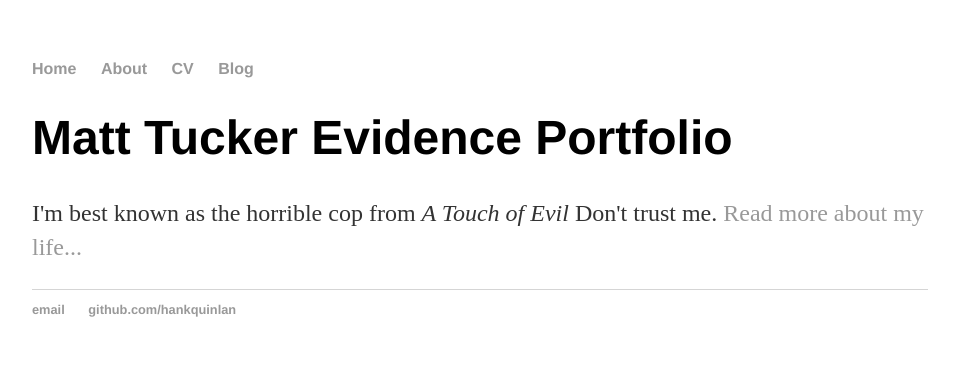
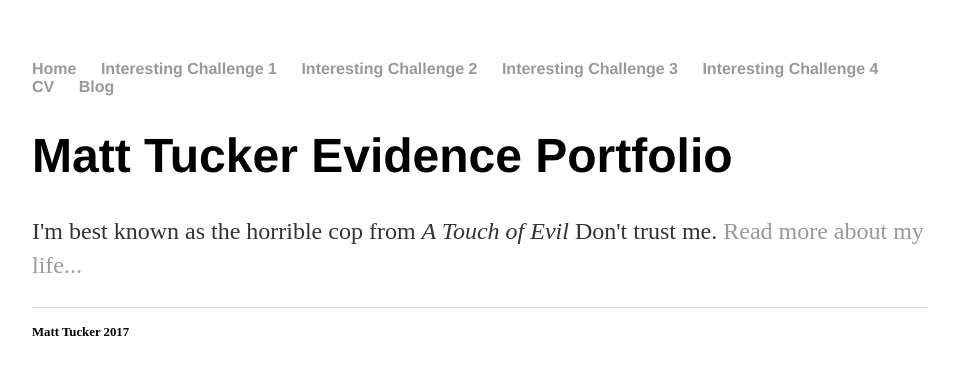
Before and after one commit to Lazac88/tuckmn1.github.io, a Jekyll site: the page built from index.html, in a window 1280 px wide. Shown: the top 375 px of the page, without its empty margins (160-1115 px from the left). Built offline with Jekyll 4.4.1, drawn with Linux system fonts in a browser that asks for light colours.

Commit message:
Create default.html

```diff
--- a/_layouts/default.html
+++ b/_layouts/default.html
@@ -9,7 +9,10 @@
 			<nav>
 	    		<ul>
 	        		<li><a href="/">Home</a></li>
-		        	<li><a href="/about">About</a></li>
+		        	<li><a href="/challenge1">Interesting Challenge 1</a></li>
+				<li><a href="/challenge2">Interesting Challenge 2</a></li>
+				<li><a href="/challenge3">Interesting Challenge 3</a></li>
+				<li><a href="/challenge4">Interesting Challenge 4</a></li>
 	        		<li><a href="/cv">CV</a></li>
 	        		<li><a href="/blog">Blog</a></li>
 	    		</ul>
@@ -20,10 +23,7 @@
 
 			</div><!-- /.container -->
 			<footer>
-	    		<ul>
-	        		<li><a href="mailto:hankquinlanhub@gmail.com">email</a></li>
-	        		<li><a href="https://github.com/hankquinlan">github.com/hankquinlan</a></li>
-				</ul>
+				<h4>Matt Tucker 2017</h4>
 			</footer>
 		</body>
 	</html>
```
